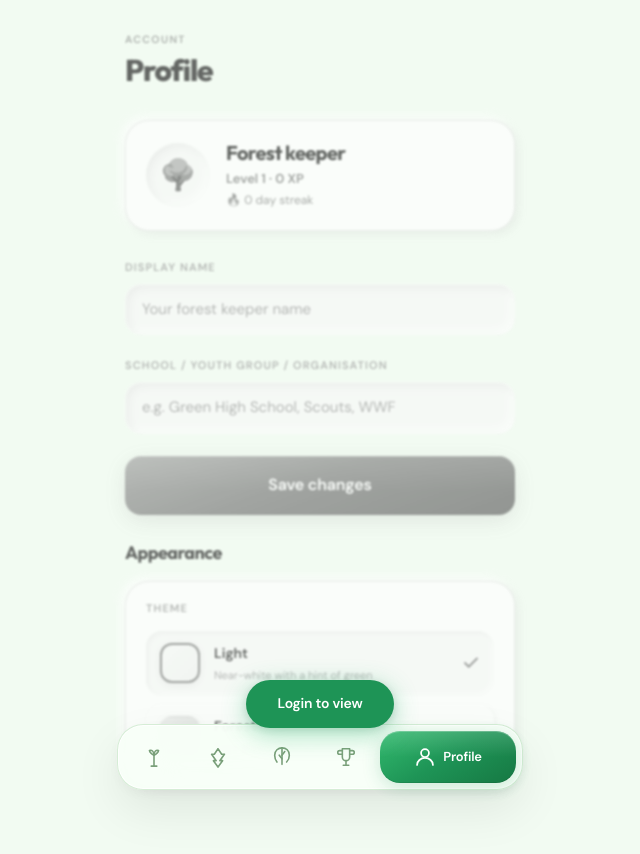
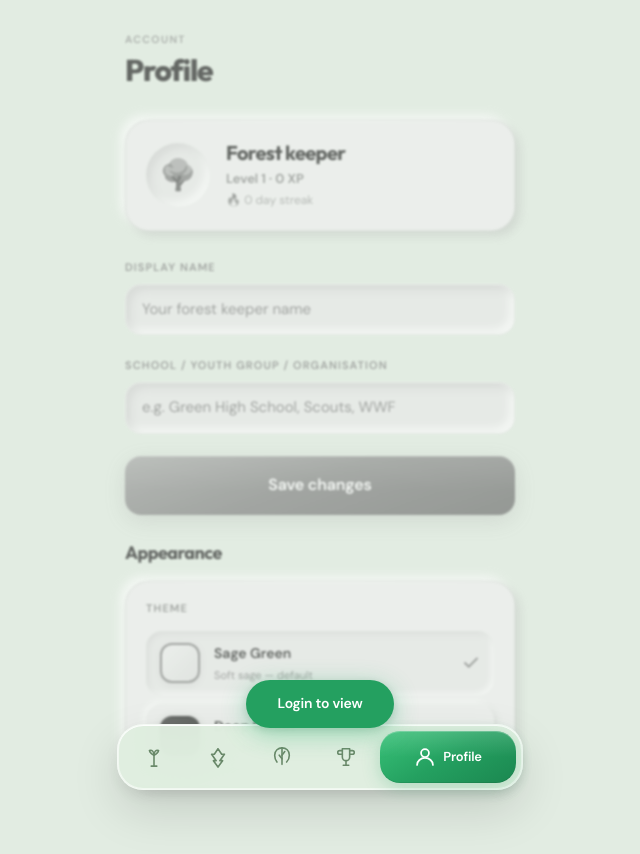
Before and after one commit to TheStormKingG/mytrees, a React (Vite) app: page /mytrees/profile in a window 1280 px wide. Shown: the top 854 px of the page, without its empty margins (320-960 px from the left). Built offline with nearby package versions, Linux system fonts and the light colour scheme; no server answers.

Commit message:
feat: Sage Green + Deep Forest themes, rename theme options

```diff
--- a/src/index.css
+++ b/src/index.css
@@ -590,75 +590,71 @@ a:focus-visible {
 }
 
 /* ══════════════════════════════════════════════════════════════════════════════
-   THEME: LIGHT — near-white with a whisper of green
+   THEME: SAGE GREEN — soft sage palette (default)
    Applied via: html.theme-light
    ══════════════════════════════════════════════════════════════════════════════ */
 html.theme-light {
-  --bg:              #f2fbf2;
-  --surface:         rgba(255, 255, 255, 0.92);
-  --surface-solid:   #ffffff;
-  --surface-deep:    #e8f5e8;
-  --border-glass:    rgba(255, 255, 255, 0.90);
-  --border:          #d0e8d0;
-
-  --color-fg:        #0e1e0e;
-  --color-secondary: #3a5c3a;
-  --color-tertiary:  #7aA07a;
-
-  /* Light neumorphic — very delicate, derived from near-white */
-  --shdw-dark:       rgba(160, 196, 160, 0.42);
-  --shdw-light:      rgba(255, 255, 255, 1.00);
-
-  --neu-shadow-lg:
-    14px 14px 28px rgba(160,196,160,0.38),
-    -14px -14px 28px rgba(255,255,255,1.00);
-  --neu-shadow:
-     8px  8px 16px rgba(160,196,160,0.32),
-    -8px  -8px 16px rgba(255,255,255,0.98);
-  --neu-shadow-sm:
-     4px  4px  8px rgba(160,196,160,0.26),
-    -4px  -4px  8px rgba(255,255,255,0.96);
-  --neu-shadow-xs:
-     2px  2px  5px rgba(160,196,160,0.20),
-    -2px  -2px  5px rgba(255,255,255,0.94);
-  --neu-inset:
-    inset  4px  4px  8px rgba(160,196,160,0.22),
-    inset -4px -4px  8px rgba(255,255,255,0.92);
-  --neu-inset-sm:
-    inset  2px  2px  5px rgba(160,196,160,0.18),
-    inset -2px -2px  5px rgba(255,255,255,0.90);
-
-  --accent:          #1e9456;
-  --accent-dark:     #167843;
-  --accent-light:    #32ba6e;
-  --accent-mid:      rgba(30,148,86,0.10);
-  --accent-shadow:   rgba(30,148,86,0.22);
-  --accent-glow:     rgba(30,148,86,0.12);
-
-  --xp:              #d97706;
-  --xp-shadow:       rgba(217,119,6,0.20);
-}
-
-html.theme-light .card::before,
-html.theme-light .card-sm::before {
-  background: linear-gradient(90deg, transparent 0%, rgba(255,255,255,0.95) 40%, rgba(255,255,255,0.95) 60%, transparent 100%);
-}
-
-html.theme-light .nav-island {
-  background: rgba(248, 255, 248, 0.92) !important;
-  border-color: rgba(200, 230, 200, 0.70) !important;
-  box-shadow:
-    0 20px 48px rgba(0,0,0,0.08),
-    0 4px 16px rgba(0,0,0,0.04),
-    0 0 0 1px rgba(255,255,255,0.90) inset !important;
+  /* inherits all :root values — the sage green IS this theme */
 }
 
 /* ══════════════════════════════════════════════════════════════════════════════
-   THEME: DARK — deep forest
-   Applied via: html.theme-dark (default)
+   THEME: DEEP FOREST — rich dark green, night mode
+   Applied via: html.theme-dark
    ══════════════════════════════════════════════════════════════════════════════ */
 html.theme-dark {
-  /* inherits all base :root values — the sage green IS the dark theme */
+  --bg:              #0f1c0f;
+  --surface:         rgba(20, 36, 20, 0.92);
+  --surface-solid:   #162416;
+  --surface-deep:    #0b160b;
+  --border-glass:    rgba(255, 255, 255, 0.08);
+  --border:          #2a3e2a;
+
+  --color-fg:        #d8f2d8;
+  --color-secondary: #9ec49e;
+  --color-tertiary:  #5e885e;
+
+  /* Dark neumorphic — deep forest shadow pair */
+  --shdw-dark:       rgba(0, 0, 0, 0.60);
+  --shdw-light:      rgba(40, 80, 40, 0.28);
+
+  --neu-shadow-lg:
+    16px 16px 32px rgba(0,0,0,0.55),
+    -16px -16px 32px rgba(40,80,40,0.18);
+  --neu-shadow:
+     9px  9px 18px rgba(0,0,0,0.48),
+    -9px  -9px 18px rgba(40,80,40,0.15);
+  --neu-shadow-sm:
+     5px  5px 10px rgba(0,0,0,0.40),
+    -5px  -5px 10px rgba(40,80,40,0.12);
+  --neu-shadow-xs:
+     3px  3px  6px rgba(0,0,0,0.35),
+    -3px  -3px  6px rgba(40,80,40,0.10);
+  --neu-inset:
+    inset  5px  5px  9px rgba(0,0,0,0.40),
+    inset -5px -5px  9px rgba(40,80,40,0.14);
+  --neu-inset-sm:
+    inset  3px  3px  6px rgba(0,0,0,0.32),
+    inset -3px -3px  6px rgba(40,80,40,0.10);
+
+  --accent:          #3ed87a;
+  --accent-dark:     #2ab862;
+  --accent-light:    #5ee890;
+  --accent-mid:      rgba(62,216,122,0.15);
+  --accent-shadow:   rgba(62,216,122,0.30);
+  --accent-glow:     rgba(62,216,122,0.18);
+
+  --xp:              #f5b942;
+  --xp-shadow:       rgba(245,185,66,0.25);
+}
+
+html.theme-dark .nav-island {
+  background: rgba(18, 32, 18, 0.94) !important;
+  border-color: rgba(60, 100, 60, 0.40) !important;
+  box-shadow:
+    0 20px 48px rgba(0,0,0,0.50),
+    0 6px 16px rgba(0,0,0,0.35),
+    0 0 0 1px rgba(62,216,122,0.10) inset,
+    0 1px 0 rgba(80,140,80,0.20) inset !important;
 }
 
 /* ── Reduced motion ─────────────────────────────────────────────────────────── */
--- a/src/pages/Profile.tsx
+++ b/src/pages/Profile.tsx
@@ -110,7 +110,7 @@ export default function ProfilePage() {
         <div className="card" style={{ padding: '18px 20px' }}>
           <p className="label" style={{ marginBottom: 14 }}>Theme</p>
 
-          {/* Light option */}
+          {/* Sage Green option */}
           <button
             onClick={() => { setTheme('light'); applyTheme('light') }}
             style={{
@@ -126,14 +126,14 @@ export default function ProfilePage() {
             {/* Swatch */}
             <div style={{
               width: 40, height: 40, borderRadius: 12, flexShrink: 0,
-              background: 'linear-gradient(135deg, #f4fbf4 0%, #e8f5e8 100%)',
+              background: 'linear-gradient(135deg, #eaf3ea 0%, #d4e4d4 100%)',
               border: '2px solid ' + (theme === 'light' ? 'var(--accent)' : 'transparent'),
               boxShadow: '0 2px 8px rgba(0,0,0,0.08)',
               transition: 'border-color 0.2s',
             }} />
             <div style={{ flex: 1, textAlign: 'left' }}>
-              <p style={{ fontSize: 14, fontWeight: 600, color: 'var(--color-fg)', margin: 0 }}>Light</p>
-              <p style={{ fontSize: 11, color: 'var(--color-tertiary)', margin: '2px 0 0' }}>Near-white with a hint of green</p>
+              <p style={{ fontSize: 14, fontWeight: 600, color: 'var(--color-fg)', margin: 0 }}>Sage Green</p>
+              <p style={{ fontSize: 11, color: 'var(--color-tertiary)', margin: '2px 0 0' }}>Soft sage — default</p>
             </div>
             {theme === 'light' && (
               <svg width="18" height="18" viewBox="0 0 24 24" fill="none" stroke="var(--accent)" strokeWidth="2.5" strokeLinecap="round" strokeLinejoin="round">
@@ -142,7 +142,7 @@ export default function ProfilePage() {
             )}
           </button>
 
-          {/* Dark option */}
+          {/* Deep Forest option */}
           <button
             onClick={() => { setTheme('dark'); applyTheme('dark') }}
             style={{
@@ -158,14 +158,14 @@ export default function ProfilePage() {
             {/* Swatch */}
             <div style={{
               width: 40, height: 40, borderRadius: 12, flexShrink: 0,
-              background: 'linear-gradient(135deg, #e2ece2 0%, #c8dcc8 100%)',
-              border: '2px solid ' + (theme === 'dark' ? 'var(--accent)' : 'transparent'),
-              boxShadow: '0 2px 8px rgba(0,0,0,0.08)',
+              background: 'linear-gradient(135deg, #1e3820 0%, #0f1c0f 100%)',
+              border: '2px solid ' + (theme === 'dark' ? '#3ed87a' : 'transparent'),
+              boxShadow: '0 2px 8px rgba(0,0,0,0.20)',
               transition: 'border-color 0.2s',
             }} />
             <div style={{ flex: 1, textAlign: 'left' }}>
-              <p style={{ fontSize: 14, fontWeight: 600, color: 'var(--color-fg)', margin: 0 }}>Forest</p>
-              <p style={{ fontSize: 11, color: 'var(--color-tertiary)', margin: '2px 0 0' }}>Sage green — default</p>
+              <p style={{ fontSize: 14, fontWeight: 600, color: 'var(--color-fg)', margin: 0 }}>Deep Forest</p>
+              <p style={{ fontSize: 11, color: 'var(--color-tertiary)', margin: '2px 0 0' }}>Rich dark green — night mode</p>
             </div>
             {theme === 'dark' && (
               <svg width="18" height="18" viewBox="0 0 24 24" fill="none" stroke="var(--accent)" strokeWidth="2.5" strokeLinecap="round" strokeLinejoin="round">
```
